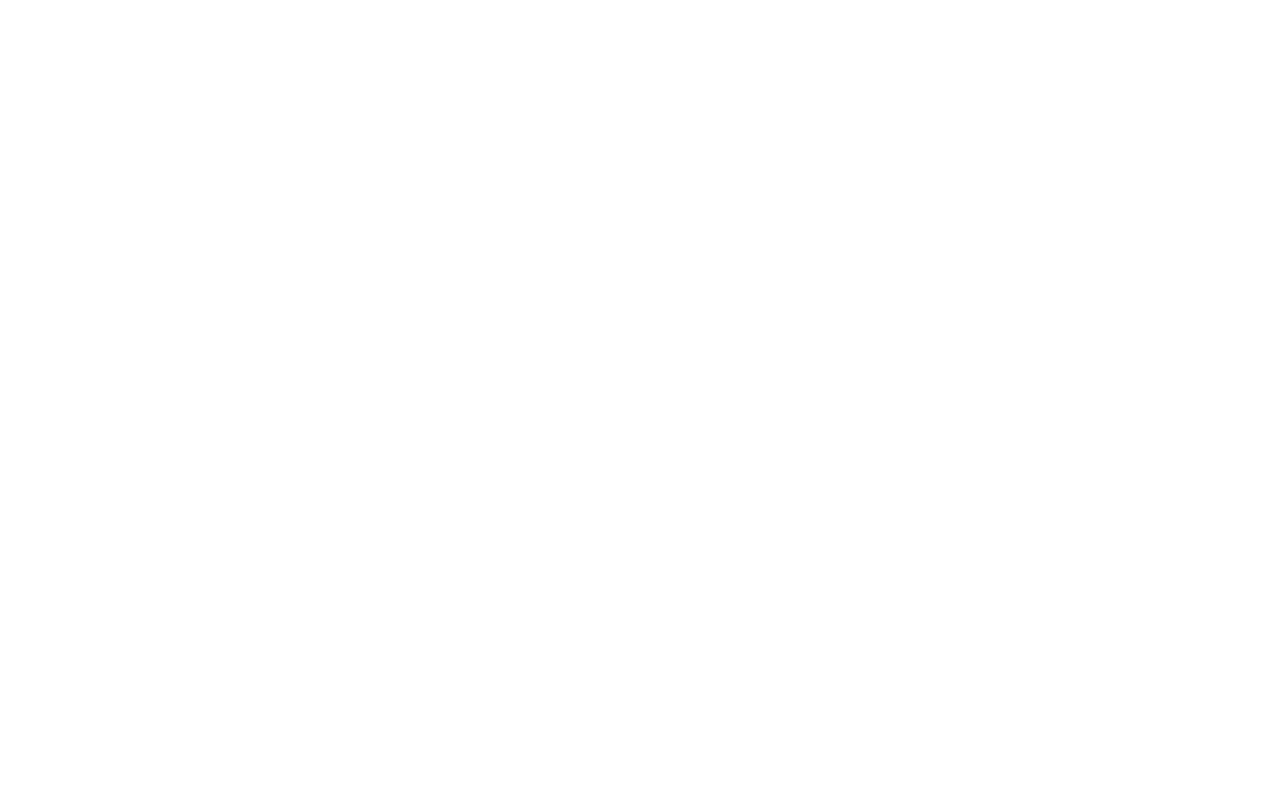
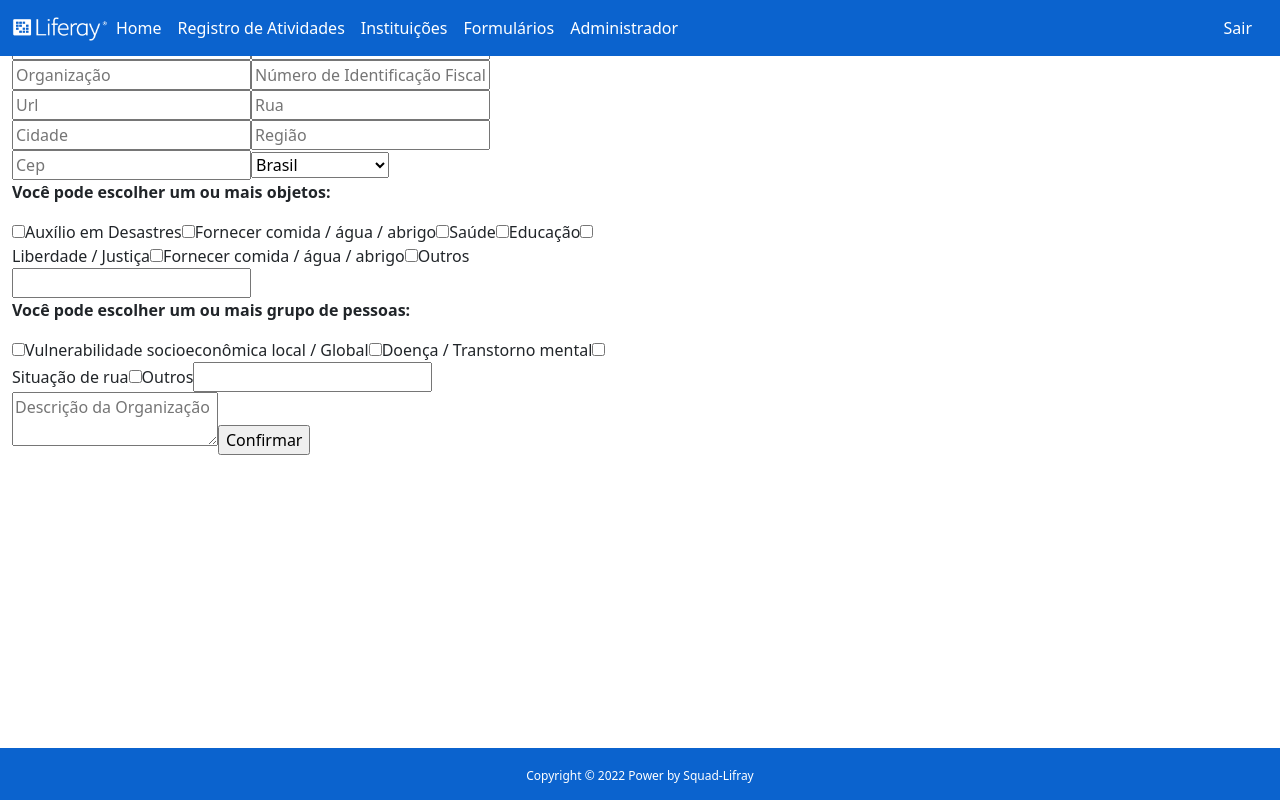
Before and after one commit to icgsbr/liferay-frontend, a React (Create React App) app: page /form in a window 1280 px wide. Before the commit this address had no page. Built offline with nearby package versions, Linux system fonts and the light colour scheme.

Commit message:
criação page homeRH, alteração na ordernação das instituições (menos solicitações)

```diff
--- a/src/App.js
+++ b/src/App.js
@@ -7,6 +7,7 @@
 import Institution from "./Pages/User/Institution";
 import AddInstitution from "./Pages/User/AddInstitution"
 import InstitutionSelect from "./Pages/User/InstitutionSelect"
+import Forms from "./Pages/User/Forms"
 import HomeRH from "./Pages/RH/HomeRH"
 import "bootstrap/dist/css/bootstrap.min.css";
 import "./App.css";
@@ -19,11 +20,12 @@
                     <Routes>
                         <Route path="/" element={<Login/>}/>
                         <Route path="/home" element={<Home/>}/>
-                        <Route path="/homeRH" element={<HomeRH/>}/>
+                        <Route path="/admin" element={<HomeRH/>}/>
+                        <Route path="/form" element={<Forms/>}/>
                         <Route path="/registeractivity" element={<RegisterActivity/>}/>
                         <Route path="/institution" element={<Institution/>}/>
                         <Route path="/addInstituition" element={<AddInstitution/>}/>
-                        <Route path="/InstitutionSelect" element={<InstitutionSelect/>}/>
+                        <Route path="/institutionSelect" element={<InstitutionSelect/>}/>
                     </Routes>
                 </BrowserRouter>
             </Suspense>
--- a/src/Components/LayoutRH/HeaderRH.js
+++ b/src/Components/LayoutRH/HeaderRH.js
@@ -1,12 +1,36 @@
-function Navbar() {
+import React from "react";
+import {NavLink} from "react-router-dom";
+
+import "../LayoutRH/HeaderRH";
+import logo from "./../../images/ic_liferay_white.png";
+
+function HeaderRH() {
     return (
-        <div>
-            <Link to="">Home</Link>
-            <Link to="">Registro de Atividades</Link>
-            <Link to="">Instituições</Link>
-            <Link to="">Formulários</Link>
-            <Link to="">Solicitações</Link>
-            <Link to="">Registro de Formulários</Link>
+        <div className="header-user-container">
+            <header className="header-user">
+                <nav className="navbar navbar-expand-lg navbar-light bg-light">
+                    <div className="container-fluid">
+                        <NavLink className="link-icon-liferay-header-use" to="/">
+                            <img id="icon-liferay-header-use" src={logo} alt="icon"/>
+                        </NavLink>
+                        <div className="collapse navbar-collapse" id="navbarNav">
+                            <ul className="navbar-nav">
+                                <li className="nav-item">
+                                    <NavLink className="nav-link" to="/admin">Home</NavLink>
+                                </li>
+                                <li className="nav-item">
+                                    <NavLink className="nav-link" to="/">Solicitações</NavLink>
+                                </li>
+                                <li className="nav-item">
+                                    <NavLink className="nav-link" to="/">Relatórios</NavLink>
+                                </li>
+                            </ul>
+                        </div>
+                        <NavLink className="nav-link" to="/">Sair</NavLink>
+                    </div>
+                </nav>
+            </header>
         </div>
     )
 }
+export default HeaderRH;
--- a/src/Components/SideBars/HomeRHSideBar.js
+++ b/src/Components/SideBars/HomeRHSideBar.js
@@ -16,7 +16,7 @@
                 <div className="progress-element-donate">
                     <p>{props.titleDonate}</p>
                     <div className="progress-container">
-                        <progress max="300" value={props.donateValue}>{props.donateValue}</progress>
+                        <progress max="3500" value={props.donateValue}>{props.donateValue}</progress>
                     </div>
                     <p className="progress-label">{donateValue}</p>
                 </div>
@@ -24,7 +24,7 @@
                 <div className="progress-element-activity">
                     <p>{props.titleActivity}</p>
                     <div className="progress-container">
-                        <progress max="15" value={props.activityValue}>{props.activityValue}</progress>
+                        <progress max="450" value={props.activityValue}>{props.activityValue}</progress>
                     </div>
                     <p className="progress-label">{activityValue}</p>
                 </div>
--- a/src/Components/TitleGlobal/TitleInfoGlobal.js
+++ b/src/Components/TitleGlobal/TitleInfoGlobal.js
@@ -3,7 +3,8 @@
 import "./TitleInfoGlobal.css";
 
 function TitleInfoGlobal(props) {
-    const mdate = new Date();
+    var mdate = new Date();
+
     return(
         <div className="title-global-container">
             <div className="col title-global-style">
--- /dev/null
+++ b/src/Components/TitleGlobal/TitleInfoGlobalRH.js
@@ -0,0 +1,17 @@
+import React from "react";
+
+import "./TitleInfoGlobal.css";
+
+function TitleInfoGlobalRH(props) {
+    const mdate = new Date();
+    return(
+        <div className="title-global-container">
+            <div className="col title-global-style">
+                <h5 >{props.titleevpmain}</h5>
+                <p className="title-global-style-year"> EVP {mdate.getFullYear()}</p>
+            </div>
+        </div>
+    );
+}
+
+export default TitleInfoGlobalRH;
--- a/src/Pages/RH/HomeRH.css
+++ b/src/Pages/RH/HomeRH.css
@@ -0,0 +1,109 @@
+.home-user-container {
+    position: relative;
+    top: 0;
+    bottom: 0;
+    margin-top: 64px;
+    margin-bottom: 64px;
+}
+.overflow-scroll {
+    height: 100vh;
+    overflow-y: scroll;
+    padding-bottom: 3%;
+}
+
+.sidebar-right-home {
+    position: relative;
+    height: 100vh !important;
+}
+
+.home-sidebar-container {
+    text-align: center;
+    color:#0b63ce;
+
+}
+
+.home-sidebar {
+    margin-top: 16px;
+}
+
+.user-avatar-side-home {
+    width: 96px;
+    height: 96px;
+}
+
+.username-sidebar-home {
+    font-size: 20px;
+    font-weight: bold;
+}
+
+.user-job-sidebar-home {
+    font-size: 12px;
+}
+
+#title-evp-year {
+    margin: 24px 0;
+}
+
+progress::before,
+progress::after {
+  content: "";
+  position: absolute;
+  top: 0;
+  left: 0;
+  height: auto;
+}
+
+progress::before {
+  width: 100%;
+  background-color: #0b63ce;
+  border-radius: 16px;
+}
+
+progress::after {
+  width: 75%;
+  background-color: #0b63ce;
+  border-radius: 16px;
+}
+
+progress {
+    -webkit-appearance: none;
+    border-radius: 16px;
+}
+
+::-webkit-progress-bar {
+    background-color: #0b63ce4f;
+    border-radius: 16px;
+}
+
+::-webkit-progress-value {
+    background-color: #0b63ce;
+    border-radius: 16px;
+}
+
+::-moz-progress-bar {
+    background-color: #0b63ce;
+    border-radius: 16px;
+}
+
+.card-body-home {
+    padding: 8px !important;
+}
+
+.avatar-card-home {
+    width: 42px;
+    height: 42px;
+}
+
+.title-card-home {
+    font-size: 16px !important;
+    color:#0b63ce;
+    margin: 0 !important;
+    padding: 0 !important;
+}
+
+.text-card-home {
+    font-size: 12px !important;
+    color:#0b63ce;
+    margin: 0 !important;
+    padding: 0 !important;
+}
--- a/src/Pages/User/Forms.js
+++ b/src/Pages/User/Forms.js
@@ -0,0 +1,73 @@
+import React from "react";
+
+import "./Forms.css";
+import HeaderUser from "../../Components/LayoutUser/HeaderUser";
+import Footer from "../../Components/layout/Footer";
+import { FormSelect } from "react-bootstrap";
+
+function Forms() {
+    return(
+        <div className="form-container overflow-scroll">
+            <HeaderUser/>
+            <div className="container-fluid">
+                <div className="row">
+                    <div className="col-md-1-form">
+                    </div>
+                    <div className="col-md-6 center-form">
+                        <input type="text" id="nomeid1" placeholder="Nome Primário" required="required" name="nome" />
+                        <input type="text" id="nomeid2" placeholder="Nome Secundário" required="required" name="nome1" />
+                        <input type="email" id="emailid" placeholder="Email" name="email" />
+                        <input type="tel" id="foneid" placeholder="Telefone" name="fone" />
+                        <input type="text" id="orgid" placeholder="Organização" name="org" />
+                        <input type="text" id="numid" placeholder="Número de Identificação Fiscal" name="numid" />
+                        <input type="url" id="urlid" placeholder="Url" name="url" />
+                        <input type="text" id="ruaid" placeholder="Rua" name="rua" />
+                        <input type="text" id="cidadeid" placeholder="Cidade" name="cidade" />
+                        <input type="text" id="regiaoid" placeholder="Região" name="reg" />
+                        <input type="text" id="cepid" placeholder="Cep" name="cep" />
+                        <select name="select">
+                        <option value="valor1" selected>Brasil</option>
+                        <option value="valor2">Canadá</option>
+                        <option value="valor3">Chile</option>
+                        <option value="valor4">Estados Unidos</option>
+                        <option value="valor5">Bolívia</option>
+                        <option value="valor6">Portugal</option>
+                        <option value="valor7">Japão</option>
+                        <option value="valor8">Noruega</option>
+                        <option value="valor9">Suiça</option>
+                        </select>
+                        <p><b>Você pode escolher um ou mais objetos:</b></p>
+                        <input type="checkbox" name="aux"/><label> Auxílio em Desastres</label>
+                        <input type="checkbox" name="fornecer"/><label> Fornecer comida / água / abrigo</label>
+                        <input type="checkbox" name="Saúde"/><label> Saúde</label>
+                        <input type="checkbox" name="educação"/><label> Educação</label>
+
+                        <input type="checkbox" name="aux"/><label> Liberdade / Justiça</label>
+                        <input type="checkbox" name="fornecer"/><label> Fornecer comida / água / abrigo</label>
+
+                        <input type="checkbox" name="outros"/><label> Outros</label>
+                        <input type="text" name="outros"/>
+
+                        <p><b>Você pode escolher um ou mais grupo de pessoas:</b></p>
+                        <input type="checkbox" name="vulnerabilidade"/><label> Vulnerabilidade socioeconômica local / Global</label>
+                        <input type="checkbox" name="doença"/><label> Doença / Transtorno mental</label>
+
+                        <input type="checkbox" name="Situação"/><label> Situação de rua </label>
+                        <input type="checkbox" name="outros"/><label> Outros</label>
+                        <input type="text" name="outros"/>
+
+                        <textarea placeholder="Descrição da Organização"></textarea>
+
+                        <input type="submit" class="enviar" onclick="Enviar();" value="Confirmar" />
+                    </div>
+
+                    <div className="col-md-1 center-form">
+                    </div>
+                </div>
+            </div>
+            <Footer/>
+        </div>
+    );
+}
+
+export default Forms;
--- a/src/Pages/User/Institution.css
+++ b/src/Pages/User/Institution.css
@@ -52,8 +52,8 @@
     margin: 0 10px;
 }
 
-#select-filter-institution {
-    width: 175px;
+#select-order-institution {
+    width: 190px;
     margin: 0 10px;
     border-radius: 36px;
     display: inline;
```
Also changed, not shown: src/Pages/RH/HomeRH.js (+5 -5 lines), src/Pages/User/Institution.js (+3 -4 lines), src/Pages/User/Forms.css (added).
